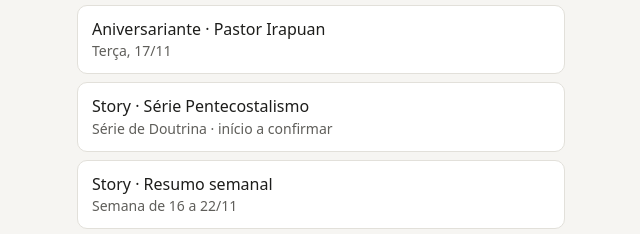
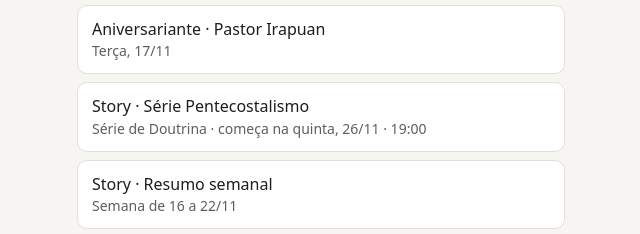
Before and after one commit to ylucas2003/enviar-whatsapp, a plain HTML site: page index.html in a window 1280 px wide. Shown: the part 1477-1711 px from the top of the page, 319-959 px from the left. Drawn offline with Linux system fonts and the light colour scheme.

Commit message:
Série Pentecostalismo começa na Doutrina de 26/11
Co-Authored-By: Claude Opus 5.5 <noreply@anthropic.com>

```diff
--- a/index.html
+++ b/index.html
@@ -30,7 +30,7 @@
     <li><a href="2026-11-17-consagracao-story/">Story · Consagração<span>Terça, 17/11 · 07:00 às 08:00</span></a></li>
     <li><a href="2026-11-17-consagracao/">Consagração<span>Terça, 17/11 · 07:00 às 08:00</span></a></li>
     <li><a href="2026-11-17-aniversariantes/">Aniversariante · Pastor Irapuan<span>Terça, 17/11</span></a></li>
-    <li><a href="2026-11-16-serie-pentecostalismo-story/">Story · Série Pentecostalismo<span>Série de Doutrina · início a confirmar</span></a></li>
+    <li><a href="2026-11-16-serie-pentecostalismo-story/">Story · Série Pentecostalismo<span>Série de Doutrina · começa na quinta, 26/11 · 19:00</span></a></li>
     <li><a href="2026-11-16-resumo-semanal-story/">Story · Resumo semanal<span>Semana de 16 a 22/11</span></a></li>
     <li><a href="2026-11-16-resumo-semanal/">Resumo semanal<span>Semana de 16 a 22/11</span></a></li>
     <li><a href="2026-11-16-circulo-de-oracao-story/">Story · Círculo de Oração<span>Segunda, 16/11 · 19:00</span></a></li>
```
Also changed, not shown: 2026-11-16-serie-pentecostalismo-story/index.html (+2 -2 lines), 2026-11-16-serie-pentecostalismo-story/titulo.txt.
